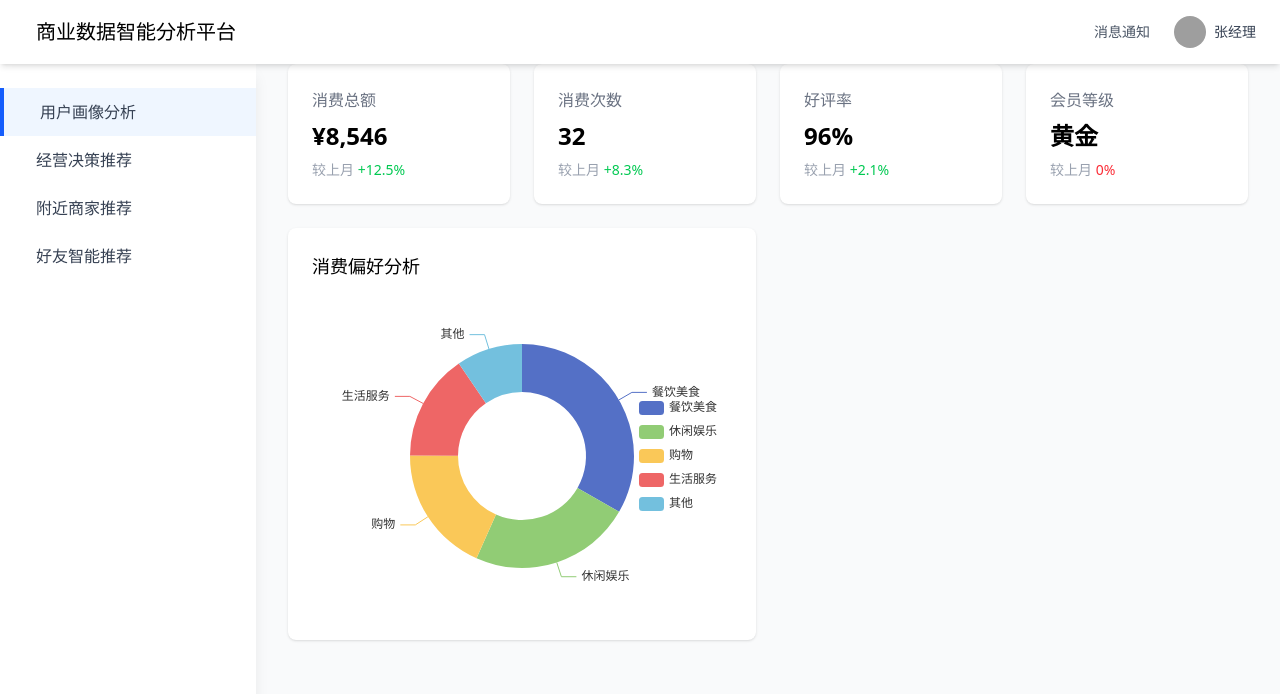
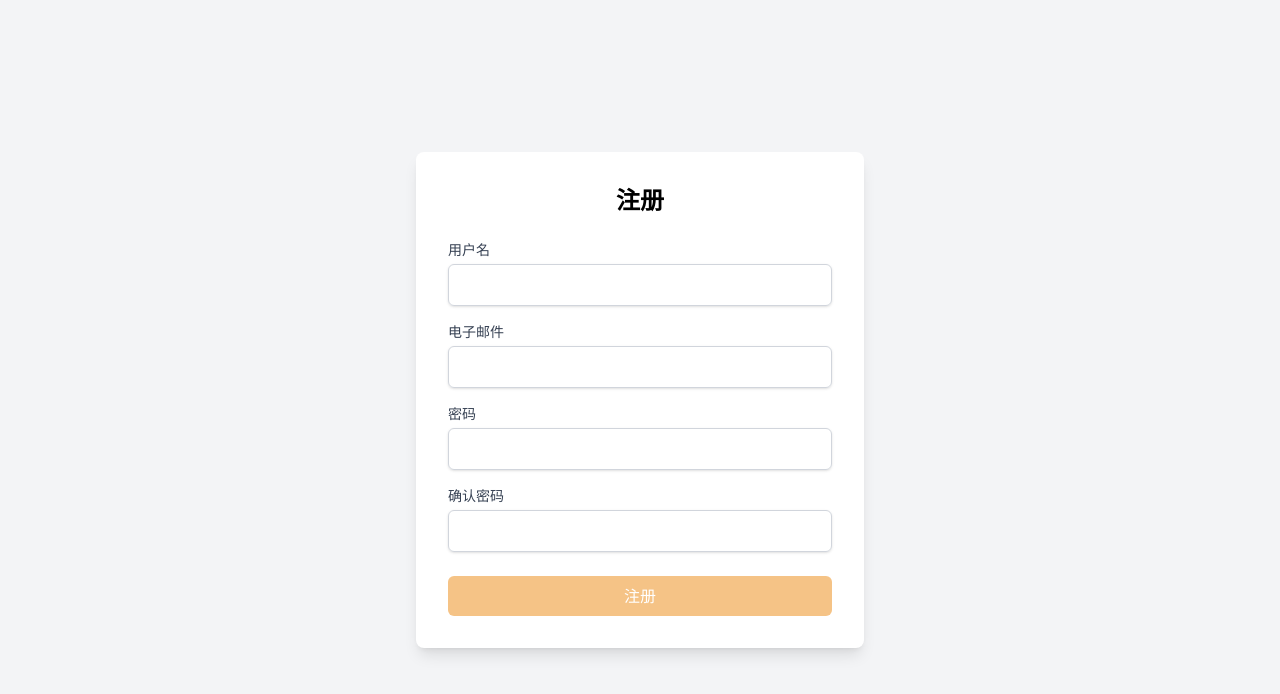
Before and after one commit to MelodicTechno/digi-user-profile-frontend, a Vue app: page / in a window 1280 px wide. Shown: the top 694 px of the page. Built offline with nearby package versions, Linux system fonts and the light colour scheme; grey boxes are pictures that could not be loaded.

Commit message:
增加注册页面

```diff
--- a/src/App.vue
+++ b/src/App.vue
@@ -1,14 +1,15 @@
 <template>
-  <div class="min-h-screen bg-gray-50">
-    <NavBar />
-    <SideMenu :currentMenu="currentMenu" @update:currentMenu="currentMenu = $event" />
-    <div class="ml-64 pt-16 p-8">
-      <UserPortrait v-if="currentMenu === 'portrait'" />
-      <BusinessInsights v-if="currentMenu === 'business'" />
-      <NearbyShops v-if="currentMenu === 'nearby'" />
-      <FriendRecommend v-if="currentMenu === 'friends'" />
-    </div>
-  </div>
+<!--  <div class="min-h-screen bg-gray-50">-->
+<!--    <NavBar/>-->
+<!--    <SideMenu :currentMenu="currentMenu" @update:currentMenu="currentMenu = $event" />-->
+<!--    <div class="ml-64 pt-16 p-8">-->
+<!--      <UserPortrait v-if="currentMenu === 'portrait'" />-->
+<!--      <BusinessInsights v-if="currentMenu === 'business'" />-->
+<!--      <NearbyShops v-if="currentMenu === 'nearby'" />-->
+<!--      <FriendRecommend v-if="currentMenu === 'friends'" />-->
+<!--    </div>-->
+<!--  </div>-->
+  <Register/>
 </template>
 
 <script setup>
@@ -19,6 +20,7 @@ import UserPortrait from './components/UserPortrait.vue';
 import BusinessInsights from './components/BusinessInsights.vue';
 import NearbyShops from './components/NearbyShops.vue';
 import FriendRecommend from './components/FriendRecommend.vue';
+import Register from './components/Register.vue';
 
 const currentMenu = ref('portrait');
 </script>
--- /dev/null
+++ b/src/api/user.js
@@ -0,0 +1,11 @@
+// import request from '@/utils/request.js';
+//
+// // 注册接口的函数
+// export const userRegisterService = (registerData) => {
+//     // 借助URLSearchParams
+//     const params = new URLSearchParams();
+//     for (let key in registerData) {
+//         params.append(key, registerData[key]);
+//     }
+//     return request.post('/user/register', registerData);
+// }
--- /dev/null
+++ b/src/components/Register.vue
@@ -0,0 +1,88 @@
+<template>
+  <div class="min-h-screen flex items-center justify-center bg-gray-100">
+    <div class="bg-white p-8 rounded-lg shadow-lg w-full max-w-md">
+      <h2 class="text-2xl font-bold mb-6 text-center">注册</h2>
+      <form @submit.prevent="handleSubmit">
+        <div class="mb-4">
+          <label for="username" class="block text-sm font-medium text-gray-700">用户名</label>
+          <input
+              type="text"
+              id="username"
+              v-model="form.username"
+              class="mt-1 block w-full px-3 py-2 border border-gray-300 rounded-md shadow-sm focus:outline-none focus:ring-indigo-500 focus:border-indigo-500"
+              required
+          />
+        </div>
+        <div class="mb-4">
+          <label for="email" class="block text-sm font-medium text-gray-700">电子邮件</label>
+          <input
+              type="email"
+              id="email"
+              v-model="form.email"
+              class="mt-1 block w-full px-3 py-2 border border-gray-300 rounded-md shadow-sm focus:outline-none focus:ring-indigo-500 focus:border-indigo-500"
+              required
+          />
+        </div>
+        <div class="mb-4">
+          <label for="password" class="block text-sm font-medium text-gray-700">密码</label>
+          <input
+              type="password"
+              id="password"
+              v-model="form.password"
+              class="mt-1 block w-full px-3 py-2 border border-gray-300 rounded-md shadow-sm focus:outline-none focus:ring-indigo-500 focus:border-indigo-500"
+              required
+          />
+        </div>
+        <div class="mb-6">
+          <label for="confirmPassword" class="block text-sm font-medium text-gray-700">确认密码</label>
+          <input
+              type="password"
+              id="confirmPassword"
+              v-model="form.confirmPassword"
+              class="input-place"
+              required
+          />
+        </div>
+        <div>
+          <button
+              type="submit"
+              class="w-full bg-[#f5c386] text-white py-2 px-4 rounded-md hover:bg-[#f5c386d9] focus:outline-none focus:ring-2 focus:ring-indigo-500 focus:ring-offset-2"
+          >
+            注册
+          </button>
+        </div>
+      </form>
+    </div>
+  </div>
+</template>
+
+<script setup>
+import { ref } from 'vue';
+import {userRegisterService} from "@/api/user.js";
+
+// 注册
+const register = async () => {
+  console.log(form.value);
+  await userRegisterService(form.value);
+}
+
+// 定义表单数据
+const form = ref({
+  username: '',
+  email: '',
+  password: '',
+  confirmPassword: '',
+});
+
+// 处理表单提交
+const handleSubmit = () => {
+  if (form.value.password !== form.value.confirmPassword) {
+    alert('密码和确认密码不匹配');
+    return;
+  }
+  // 这里可以添加注册逻辑，例如调用API
+  console.log('注册信息:', form.value);
+  // register();
+  alert('注册成功！');
+};
+</script>
--- a/style.css
+++ b/style.css
@@ -1 +1,7 @@
 @import "tailwindcss";
+
+@layer components {
+    .input-place {
+        @apply mt-1 block w-full px-3 py-2 border border-gray-300 rounded-md shadow-sm focus:outline-none focus:ring-indigo-500 focus:border-indigo-500
+    }
+}
```
